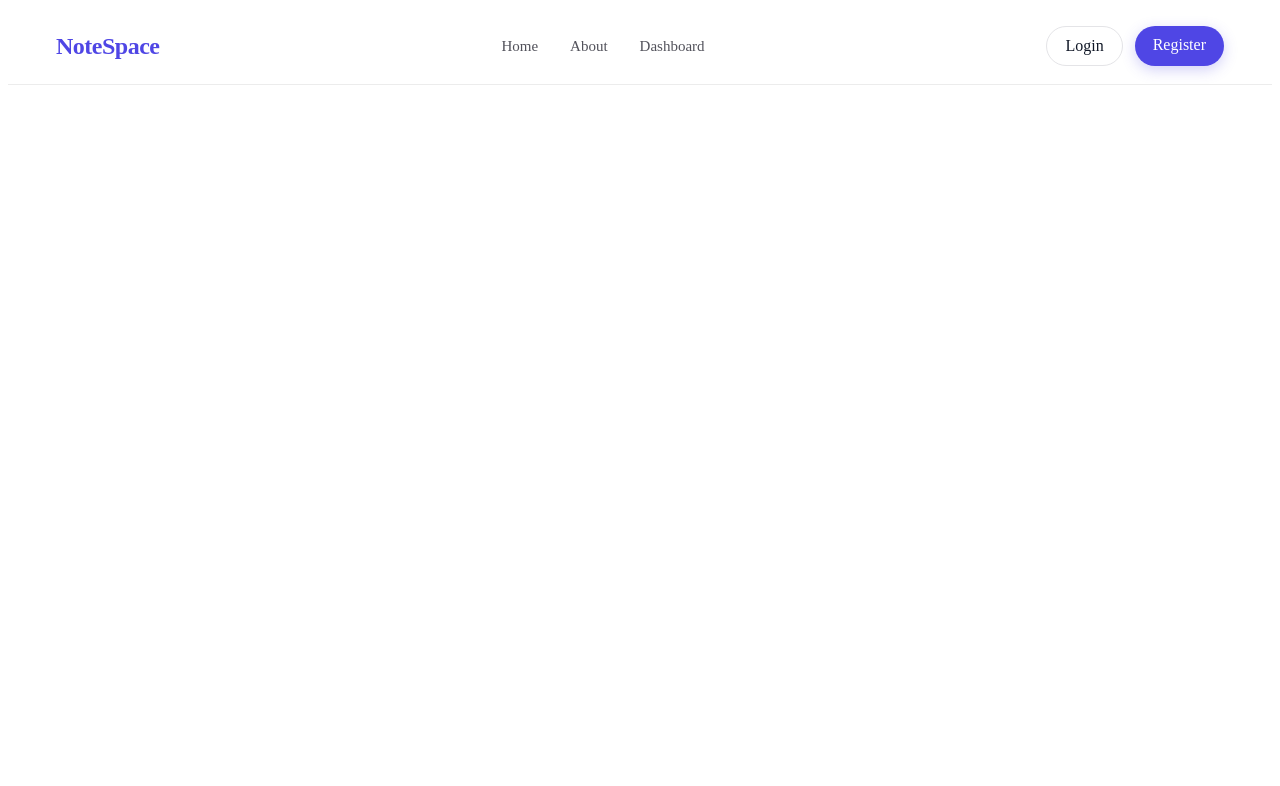
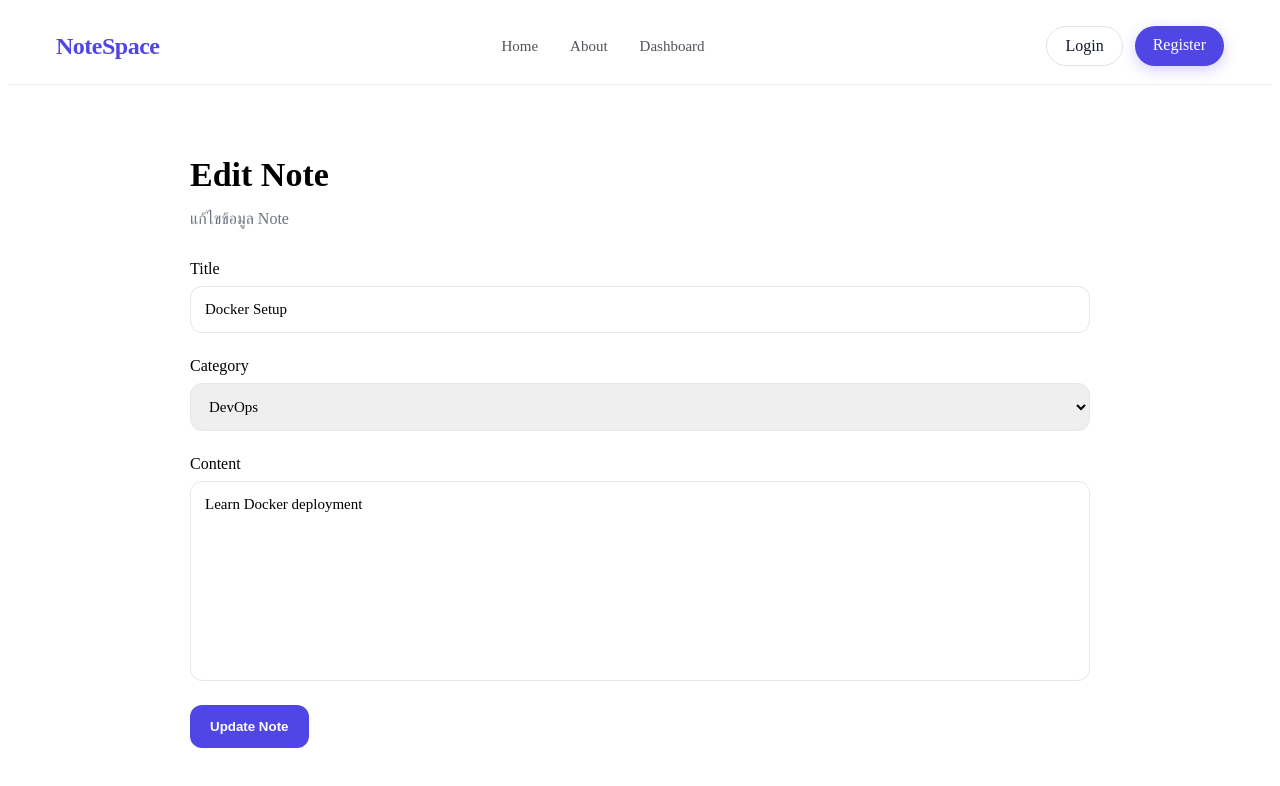
Before and after one commit to PHATTARAKORN-NALINBENCHAPHAN/Long_Note, a Vue app in the folder frontend/: page /edit/1 in a window 1280 px wide. Shown: the top 786 px of the page. Built offline with nearby package versions, Linux system fonts and the light colour scheme.

Commit message:
Edit Note

```diff
--- a/frontend/src/components/DashboardCard.vue
+++ b/frontend/src/components/DashboardCard.vue
@@ -2,6 +2,10 @@
 import { useRouter } from "vue-router";
 
 const router = useRouter();
+
+const goEdit = () => {
+  router.push(`/edit/${props.id}`);
+};
 
 const props = defineProps<{
   id: number;
@@ -29,7 +33,7 @@ const openNote = () => {
     </div>
 
     <div class="actions">
-      <button class="edit">Edit</button>
+      <button class="edit" @click.stop="goEdit">Edit</button>
 
       <button class="delete">Delete</button>
     </div>
--- /dev/null
+++ b/frontend/src/pages/EditNote.vue
@@ -0,0 +1,190 @@
+<script setup lang="ts">
+import { ref } from "vue";
+import { useRoute } from "vue-router";
+import { useRouter } from "vue-router";
+
+const route = useRoute();
+const router = useRouter();
+
+const mockNotes = [
+  {
+    id: 1,
+
+    title: "Docker Setup",
+
+    category: "DevOps",
+
+    content: "Learn Docker deployment",
+  },
+
+  {
+    id: 2,
+
+    title: "Vue Tips",
+
+    category: "Frontend",
+
+    content: "Useful Vue patterns",
+  },
+
+  {
+    id: 3,
+
+    title: "MySQL Guide",
+
+    category: "Database",
+
+    content: "MySQL basics",
+  },
+];
+
+const note = mockNotes.find((item) => item.id === Number(route.params.id));
+
+const title = ref(note?.title || "");
+
+const category = ref(note?.category || "");
+
+const content = ref(note?.content || "");
+
+const handleUpdate = () => {
+  if (!title.value || !category.value || !content.value) {
+    alert("กรอกข้อมูลให้ครบ");
+
+    return;
+  }
+
+  const updatedNote = {
+    id: route.params.id,
+
+    title: title.value,
+
+    category: category.value,
+
+    content: content.value,
+  };
+
+  console.log(updatedNote);
+
+  router.push("/dashboard");
+};
+</script>
+
+<template>
+  <div class="container">
+    <h1>Edit Note</h1>
+
+    <p>แก้ไขข้อมูล Note</p>
+
+    <form @submit.prevent="handleUpdate">
+      <div class="group">
+        <label> Title </label>
+
+        <input v-model="title" />
+      </div>
+
+      <div class="group">
+        <label> Category </label>
+
+        <select v-model="category">
+          <option>Frontend</option>
+
+          <option>Backend</option>
+
+          <option>Database</option>
+
+          <option>DevOps</option>
+        </select>
+      </div>
+
+      <div class="group">
+        <label> Content </label>
+
+        <textarea rows="10" v-model="content" />
+      </div>
+
+      <button>Update Note</button>
+    </form>
+  </div>
+</template>
+
+<style scoped>
+.container {
+  max-width: 900px;
+
+  margin: auto;
+
+  padding: 48px 24px;
+}
+
+h1 {
+  font-size: 34px;
+
+  margin-bottom: 8px;
+}
+
+p {
+  color: #6b7280;
+
+  margin-bottom: 32px;
+}
+
+form {
+  display: flex;
+
+  flex-direction: column;
+
+  gap: 24px;
+}
+
+.group {
+  display: flex;
+
+  flex-direction: column;
+
+  gap: 8px;
+}
+
+input,
+select,
+textarea {
+  padding: 14px;
+
+  border: 1px solid #e5e7eb;
+
+  border-radius: 12px;
+
+  font-family: inherit;
+
+  font-size: 15px;
+
+  outline: none;
+}
+
+textarea {
+  resize: none;
+}
+
+input:focus,
+select:focus,
+textarea:focus {
+  border-color: #4f46e5;
+}
+
+button {
+  width: fit-content;
+
+  padding: 14px 20px;
+
+  background: #4f46e5;
+
+  color: white;
+
+  border: none;
+
+  border-radius: 12px;
+
+  cursor: pointer;
+
+  font-weight: 600;
+}
+</style>
--- a/frontend/src/router/index.ts
+++ b/frontend/src/router/index.ts
@@ -7,6 +7,7 @@ import Dashboard from "../pages/Dashboard.vue";
 import About from "../pages/About.vue";
 import CreateNote from "../pages/CreateNote.vue";
 import NoteDetail from "../pages/NoteDetail.vue";
+import EditNote from "../pages/EditNote.vue";
 
 const routes = [
   {
@@ -43,6 +44,11 @@ const routes = [
 
     component: NoteDetail,
   },
+  {
+    path: "/edit/:id",
+
+    component: EditNote,
+  },
 ];
 
 const router = createRouter({
```
